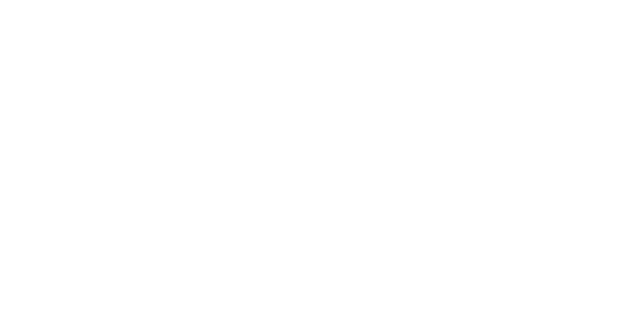
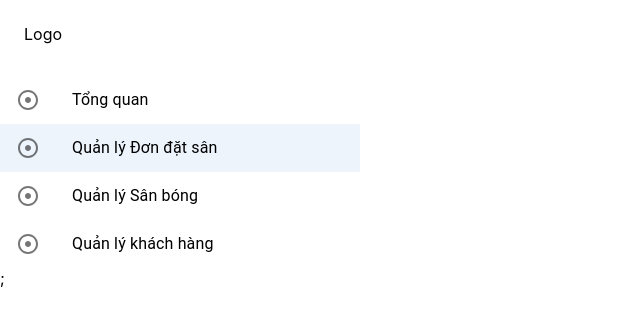
Before and after one commit to tronglt20/pitchfinder-web, a React (Create React App) app: page / in a window 1280 px wide. Before the commit this address had no page. Shown: the top 322 px of the page, without its empty margins (0-640 px from the left). Built offline with nearby package versions, Linux system fonts and the light colour scheme.

Commit message:
fixbug Sidebar

```diff
--- a/src/Components/sideBar/sideBar.js
+++ b/src/Components/sideBar/sideBar.js
@@ -5,8 +5,8 @@
 
 export default function SideBar() {
   const [selectedIndex, setSelectedIndex] = React.useState(1);
-  const handleListItemClick = () => {
-    setSelectedIndex(key);
+  const handleListItemClick = (event, index) => {
+    setSelectedIndex(index);
   };
 
   const sideBarItems = [
@@ -23,7 +23,7 @@
         {sideBarItems.map((element, index) => (
           <SideBarItem
             content={element}
-            key={index}
+            itemIndex={index}
             clickHandler={handleListItemClick}
             isSelected={index === selectedIndex}
           />
--- a/src/Components/sideBar/sideBarItem.js
+++ b/src/Components/sideBar/sideBarItem.js
@@ -8,7 +8,7 @@
   return (
     <ListItemButton
       selected={props.isSelected}
-      onClick={props.clickHandler(props.key)}
+      onClick={(event) => props.clickHandler(event, props.itemIndex)}
     >
       <ListItemIcon>
         <AdjustIcon />
```
